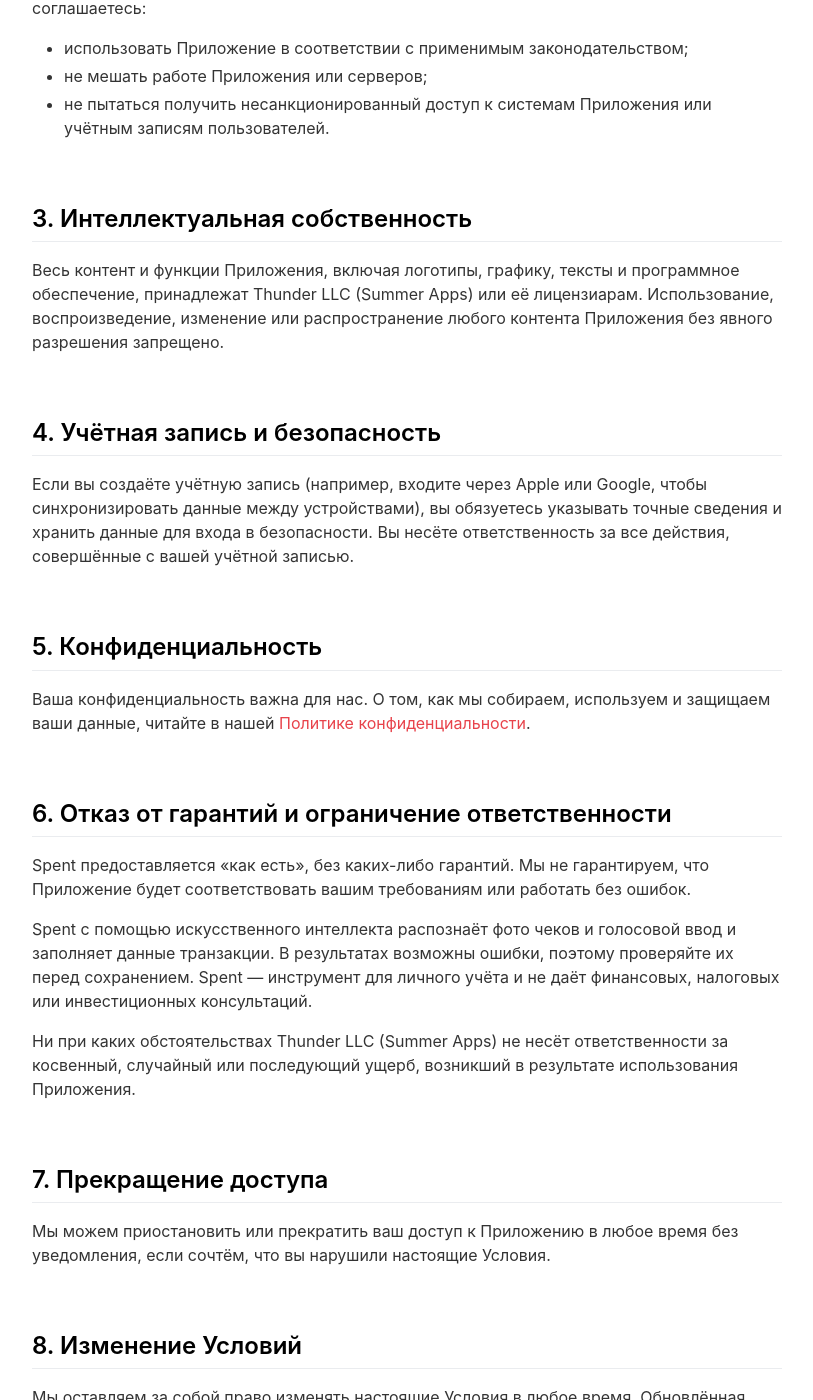
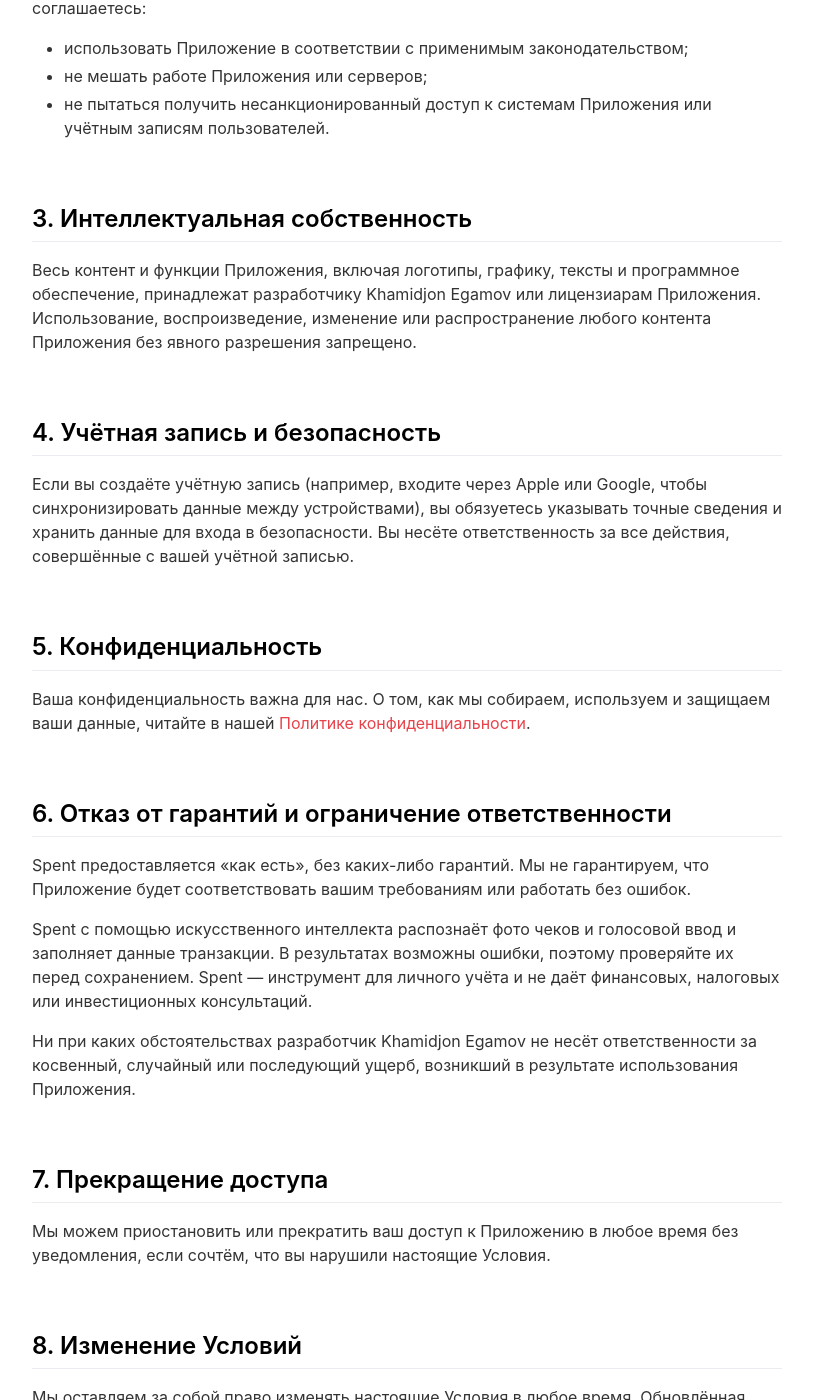
Before and after one commit to khamidjon/spent-landing-page, a Jekyll site: the page built from _pages/ru/terms.md, in a window 1280 px wide and 1400 px high, scrolled down 780 px. Shown: the whole window, without its empty margins (233-1046 px from the left). Built offline with Jekyll 4.4.1, drawn with Linux system fonts in a browser that asks for light colours; nearby versions of some CDN libraries; some of the changed text lies outside the part shown.

Commit message:
Legal pages: name Khamidjon Egamov as the developer
Spent is sold on the App Store under Khamidjon Egamov, and Thunder LLC
is only the Google Play entity, where Spent isn't published. The pages
now match the store listing; ELEVEN THREE LLC stays the Operator for
Uzbekistan.

Co-Authored-By: Claude Opus 5.5 <noreply@anthropic.com>

```diff
--- a/_pages/ru/terms.md
+++ b/_pages/ru/terms.md
@@ -11,7 +11,7 @@ include_in_header: false
 20 октября 2026 г.
 
 # Условия использования
-Настоящие Условия использования («Условия») регулируют использование приложения Spent («Приложение»), разработанного **Thunder LLC (Summer Apps)**. В Республике Узбекистан Приложение и оплату Spent Pro банковскими картами предоставляет **ООО «ELEVEN THREE»** («Оператор»), реквизиты которого указаны в [разделе 13](#operator-details){:target="_self"}. Открывая Приложение или пользуясь им, вы соглашаетесь соблюдать настоящие Условия.
+Настоящие Условия использования («Условия») регулируют использование приложения Spent («Приложение»), разработчик которого — **Khamidjon Egamov**. В Республике Узбекистан Приложение и оплату Spent Pro банковскими картами предоставляет **ООО «ELEVEN THREE»** («Оператор»), реквизиты которого указаны в [разделе 13](#operator-details){:target="_self"}. Открывая Приложение или пользуясь им, вы соглашаетесь соблюдать настоящие Условия.
 
 <br>
 ## 1. Принятие условий
@@ -27,7 +27,7 @@ Spent предназначен для личного и семейного ис
 
 <br>
 ## 3. Интеллектуальная собственность
-Весь контент и функции Приложения, включая логотипы, графику, тексты и программное обеспечение, принадлежат Thunder LLC (Summer Apps) или её лицензиарам. Использование, воспроизведение, изменение или распространение любого контента Приложения без явного разрешения запрещено.
+Весь контент и функции Приложения, включая логотипы, графику, тексты и программное обеспечение, принадлежат разработчику Khamidjon Egamov или лицензиарам Приложения. Использование, воспроизведение, изменение или распространение любого контента Приложения без явного разрешения запрещено.
 
 <br>
 ## 4. Учётная запись и безопасность
@@ -43,7 +43,7 @@ Spent предоставляется «как есть», без каких-ли
 
 Spent с помощью искусственного интеллекта распознаёт фото чеков и голосовой ввод и заполняет данные транзакции. В результатах возможны ошибки, поэтому проверяйте их перед сохранением. Spent — инструмент для личного учёта и не даёт финансовых, налоговых или инвестиционных консультаций.
 
-Ни при каких обстоятельствах Thunder LLC (Summer Apps) не несёт ответственности за косвенный, случайный или последующий ущерб, возникший в результате использования Приложения.
+Ни при каких обстоятельствах разработчик Khamidjon Egamov не несёт ответственности за косвенный, случайный или последующий ущерб, возникший в результате использования Приложения.
 
 <br>
 ## 7. Прекращение доступа
```
Also changed, not shown: _pages/privacypolicy.md (+1 -1 lines), _pages/ru/privacypolicy.md (+1 -1 lines), _pages/terms.md (+3 -3 lines), _pages/uz/privacypolicy.md (+1 -1 lines), _pages/uz/terms.md (+3 -3 lines).
